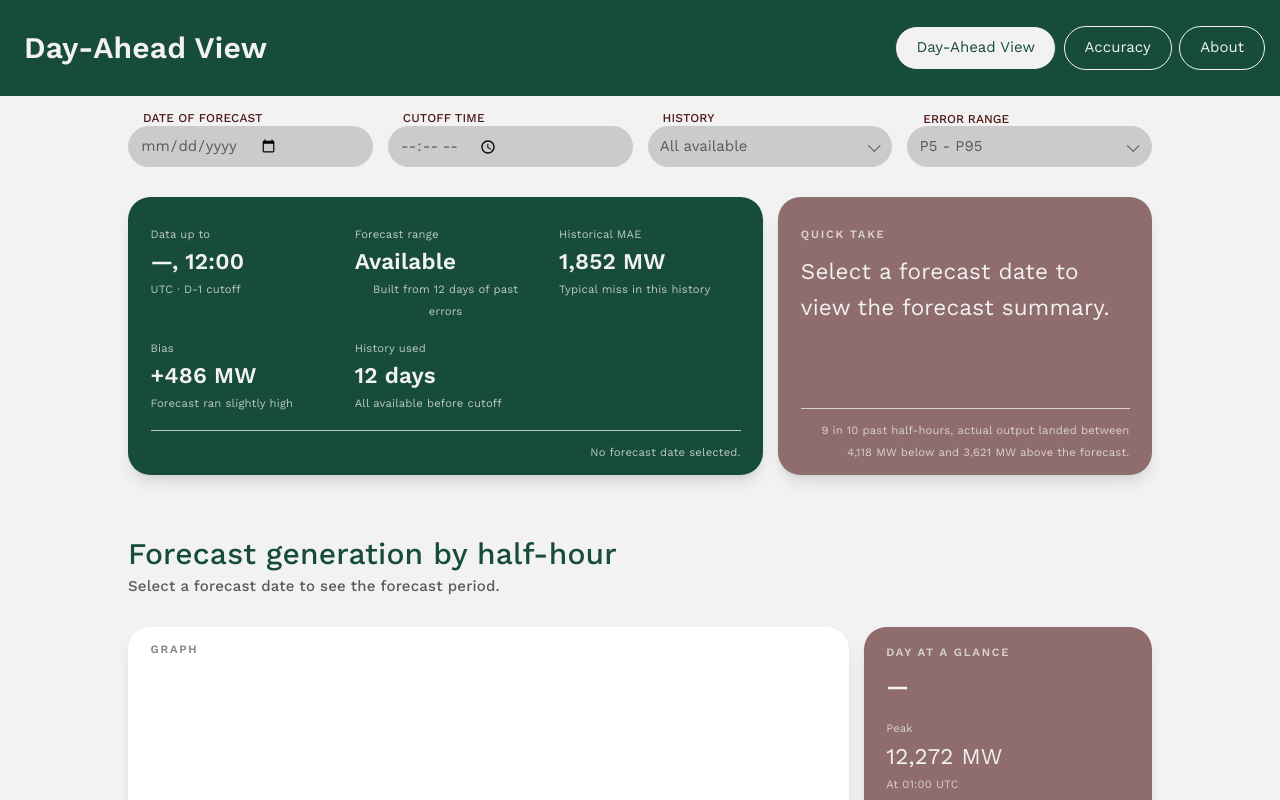
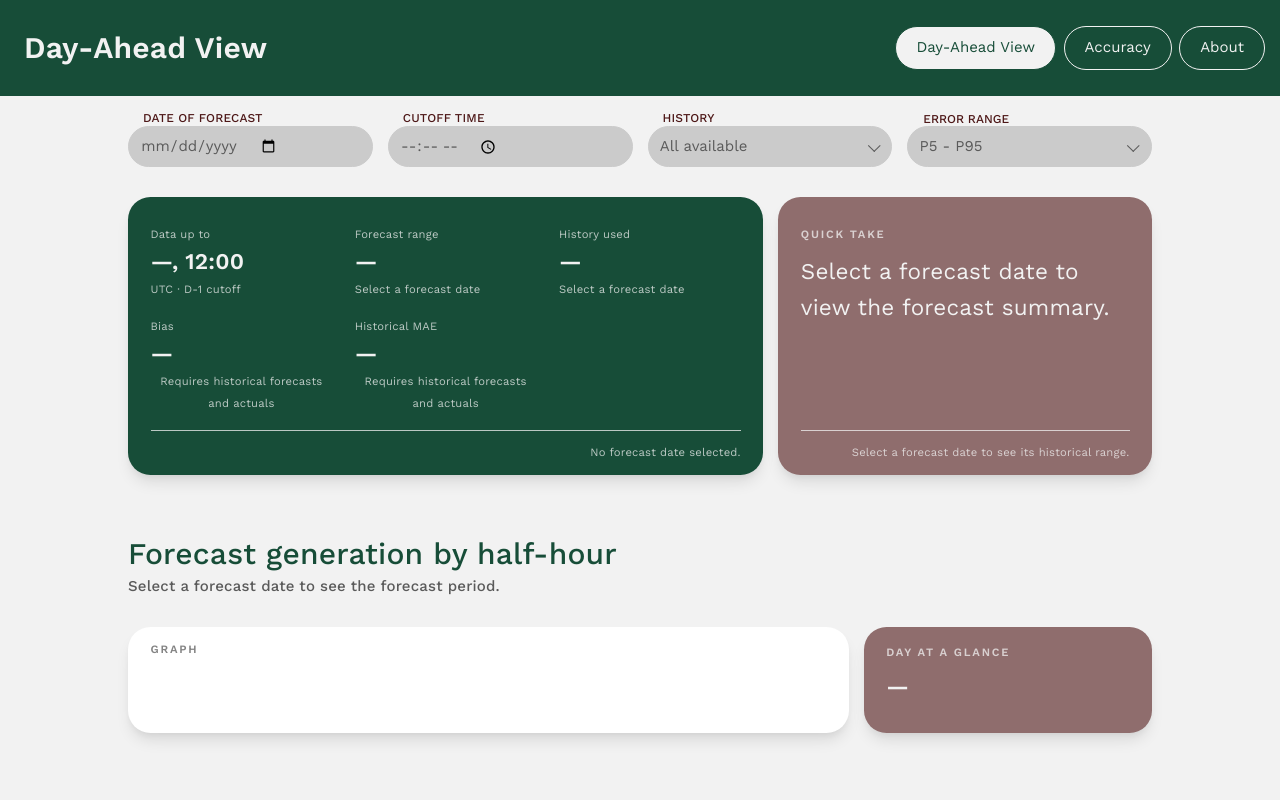
Before and after one commit to dishaap/reint-challenge, a React app in the folder frontend/: page / in a window 1280 px wide. Shown: the top 800 px of the page. Built offline with nearby package versions, Linux system fonts and the light colour scheme; the HTML template or start-up script is replaced by a standard one.

Commit message:
add api integration to dailymetrics

```diff
--- a/frontend/src/pages/DayAheadView.jsx
+++ b/frontend/src/pages/DayAheadView.jsx
@@ -3,13 +3,6 @@ import Filters from "../components/Filters";
 import Card from "../components/Card";
 import ForecastTable from "../components/ForecastTable";
 
-
-const dailyMetrics = [
-    { label: "Peak", value: "12,272 MW", detail: "At 01:00 UTC" },
-    { label: "Lowest", value: "6,471 MW", detail: "At 12:00 UTC" },
-    { label: "Average", value: "9,927 MW", detail: "Across 48 half-hours" },
-    { label: "Forecast age", value: "12.5–36 h", detail: "Published 13 Jan, 11:30 UTC" },
-]
 
 function getPreviousDate(date) {
     if (!date) return ""
@@ -46,23 +39,150 @@ function formatDayMonth(date) {
     }).format(parsedDate)
 }
 
+function formatMegawatts(value, signed = false) {
+    if (typeof value !== "number" || !Number.isFinite(value)) return "—"
+
+    const rounded = Math.round(value)
+    const sign = signed && rounded > 0 ? "+" : ""
+    return `${sign}${rounded.toLocaleString()} MW`
+}
+
+function formatTime(dateTime) {
+    if (!dateTime) return "—"
+
+    const parsedDate = new Date(dateTime)
+    if (Number.isNaN(parsedDate.getTime())) return "—"
+
+    return new Intl.DateTimeFormat("en-GB", {
+        hour: "2-digit",
+        minute: "2-digit",
+        hourCycle: "h23",
+        timeZone: "UTC",
+    }).format(parsedDate)
+}
+
+function getDailyMetrics(rows) {
+    const validRows = rows.filter(
+        (row) => typeof row.forecast === "number" && Number.isFinite(row.forecast),
+    )
+    if (validRows.length === 0) return []
+
+    const peak = validRows.reduce((highest, row) =>
+        row.forecast > highest.forecast ? row : highest,
+    )
+    const lowest = validRows.reduce((smallest, row) =>
+        row.forecast < smallest.forecast ? row : smallest,
+    )
+    const average = validRows.reduce((sum, row) => sum + row.forecast, 0) / validRows.length
+    const horizons = validRows
+        .map((row) => row.horizon_hours)
+        .filter((value) => typeof value === "number" && Number.isFinite(value))
+
+    function bandDetail(row) {
+        if (typeof row.lower !== "number" || typeof row.upper !== "number") return ""
+        return ` · range ${formatMegawatts(row.lower)}–${formatMegawatts(row.upper)}`
+    }
+
+    return [
+        {
+            label: "Peak",
+            value: formatMegawatts(peak.forecast),
+            detail: `At ${formatTime(peak.startTime)} UTC${bandDetail(peak)}`,
+        },
+        {
+            label: "Lowest",
+            value: formatMegawatts(lowest.forecast),
+            detail: `At ${formatTime(lowest.startTime)} UTC${bandDetail(lowest)}`,
+        },
+        {
+            label: "Average",
+            value: formatMegawatts(average),
+            detail: `Across ${validRows.length} half-hours`,
+        },
+        {
+            label: "Forecast age",
+            value: horizons.length > 0
+                ? `${Math.min(...horizons).toFixed(1)}–${Math.max(...horizons).toFixed(1)} h`
+                : "—",
+            detail: "Horizon across available forecasts",
+        },
+    ]
+}
+
 export default function DayAheadView({ filters, onFiltersChange }) {
     const forecastDate = filters.dates["Date of Forecast"] ?? ""
     const decisionDate = getPreviousDate(forecastDate)
     const [forecastRows, setForecastRows] = useState([])
+    const [historicalStats, setHistoricalStats] = useState(null)
+    const [forecastBand, setForecastBand] = useState(null)
     const [isLoadingForecasts, setIsLoadingForecasts] = useState(false)
     const [forecastError, setForecastError] = useState("")
 
+    const visibleStats = forecastDate ? historicalStats : null
+    const visibleBand = forecastDate ? forecastBand : null
+    const dailyMetrics = getDailyMetrics(forecastDate ? forecastRows : [])
+    const validForecasts = forecastDate
+        ? forecastRows.filter(
+            (row) => typeof row.forecast === "number" && Number.isFinite(row.forecast),
+        )
+        : []
+    const peakForecast = dailyMetrics.find((metric) => metric.label === "Peak")
+    const lowestForecast = dailyMetrics.find((metric) => metric.label === "Lowest")
+    const averageForecast = dailyMetrics.find((metric) => metric.label === "Average")
+    const peakRow = validForecasts.reduce(
+        (current, row) => !current || row.forecast > current.forecast ? row : current,
+        null,
+    )
+    const lowestRow = validForecasts.reduce(
+        (current, row) => !current || row.forecast < current.forecast ? row : current,
+        null,
+    )
+    const hasStats = visibleStats?.status === "ok"
+    const hasInsufficientHistory = visibleStats?.status === "insufficient_history"
     const summaryMetrics = [
         {
             label: "Data up to",
             value: `${formatDayMonth(decisionDate)}, ${filters.cutoffTime || "12:00"}`,
             detail: "UTC · D-1 cutoff",
         },
-        { label: "Forecast range", value: "Available", detail: "Built from 12 days of past errors" },
-        { label: "Historical MAE", value: "1,852 MW", detail: "Typical miss in this history" },
-        { label: "Bias", value: "+486 MW", detail: "Forecast ran slightly high" },
-        { label: "History used", value: "12 days", detail: "All available before cutoff" },
+        {
+            label: "Forecast range",
+            value: visibleBand === null ? "—" : visibleBand.available ? "Available" : "Unavailable",
+            detail: visibleBand?.available
+                ? `P${visibleBand.lower_pct}–P${visibleBand.upper_pct} range`
+                : visibleBand
+                    ? "Not enough eligible history"
+                    : "Select a forecast date",
+        },
+        {
+            label: "History used",
+            value: filters.history === "All available"
+                ? visibleStats
+                    ? `${visibleStats.history_days} days`
+                    : "—"
+                : `${filters.history === "Past 7 days" ? 7 : 14}-day window`,
+            detail: visibleStats
+                ? `${visibleStats.n.toLocaleString()} half-hours in selected history`
+                : "Select a forecast date",
+        },
+        {
+            label: "Bias",
+            value: hasStats ? formatMegawatts(historicalStats.bias, true) : "—",
+            detail: hasInsufficientHistory
+                ? "Not enough history"
+                : hasStats
+                    ? "Average forecast minus actual"
+                    : "Requires historical forecasts and actuals",
+        },
+        {
+            label: "Historical MAE",
+            value: hasStats ? formatMegawatts(historicalStats.mae) : "—",
+            detail: hasInsufficientHistory
+                ? "Not enough history"
+                : hasStats
+                    ? "Average absolute forecast error"
+                    : "Requires historical forecasts and actuals",
+        },
     ]
 
     useEffect(() => {
@@ -84,6 +204,9 @@ export default function DayAheadView({ filters, onFiltersChange }) {
         async function loadForecasts() {
             setIsLoadingForecasts(true)
             setForecastError("")
+            setForecastRows([])
+            setHistoricalStats(null)
+            setForecastBand(null)
 
             try {
                 const apiBase = (import.meta.env.VITE_API_URL || "http://localhost:8000")
@@ -101,11 +224,21 @@ export default function DayAheadView({ filters, onFiltersChange }) {
                 if (!Array.isArray(result.rows)) {
                     throw new Error("The forecast API returned an invalid rows value.")
                 }
+                if (!result.asof_stats || typeof result.asof_stats !== "object") {
+                    throw new Error("The forecast API returned invalid historical statistics.")
+                }
+                if (!result.band || typeof result.band.available !== "boolean") {
+                    throw new Error("The forecast API returned invalid forecast range availability.")
+                }
 
                 setForecastRows(result.rows)
+                setHistoricalStats(result.asof_stats)
+                setForecastBand(result.band)
             } catch (error) {
                 if (!controller.signal.aborted) {
                     setForecastRows([])
+                    setHistoricalStats(null)
+                    setForecastBand(null)
                     setForecastError(error instanceof Error ? error.message : String(error))
                 }
             } finally {
@@ -131,7 +264,7 @@ export default function DayAheadView({ filters, onFiltersChange }) {
                     tone="green"
                     metrics={summaryMetrics}
                     footer={decisionDate
-                            ? `Forecasts published after ${filters.cutoffTime || "12:00"} UTC on ${formatDate(decisionDate)} are not used.`
+                            ? `Forecasts published after ${filters.cutoffTime || "12:00"} UTC on ${formatDate(decisionDate)} are not used. Actuals for ${formatDate(forecastDate)} are not used to estimate historical MAE and bias.`
                             : "No forecast date selected."}
                 />
                 <Card
@@ -141,19 +274,31 @@ export default function DayAheadView({ filters, onFiltersChange }) {
                         paddingTop: "1.75rem"
                     }}
                 >
-                    {forecastDate ? (
+                    {isLoadingForecasts ? (
+                        <p className="quick-take-copy">Loading forecast summary…</p>
+                    ) : forecastError ? (
+                        <p className="quick-take-copy">Forecast summary is unavailable.</p>
+                    ) : peakRow && lowestRow && averageForecast ? (
                         <p className="quick-take-copy">
-                            Wind is forecast to average 9,927 MW on {formatDate(forecastDate)}, from 6,471 MW
-                            at 12:00 up to 12,272 MW at 00:00.
+                            Forecast generation averages {averageForecast.value} on {formatDate(forecastDate)},
+                            ranging from {lowestForecast.value} at {formatTime(lowestRow.startTime)} UTC
+                            to {peakForecast.value} at {formatTime(peakRow.startTime)} UTC.
                         </p>
                     ) : (
                         <p className="quick-take-copy">
-                            Select a forecast date to view the forecast summary.
+                            {forecastDate
+                                ? "No forecast data is available for this date and cutoff."
+                                : "Select a forecast date to view the forecast summary."}
                         </p>
                     )}
                     <p className="card-footer">
-                        9 in 10 past half-hours, actual output landed between 4,118 MW
-                        below and 3,621 MW above the forecast.
+                        {isLoadingForecasts
+                            ? "Calculating the selected historical forecast range…"
+                            : visibleBand?.available
+                                ? `P${visibleBand.lower_pct}–P${visibleBand.upper_pct} range calculated using ${filters.history.toLowerCase()} history.`
+                                : visibleBand
+                                    ? "The forecast range is unavailable because there is not enough eligible history."
+                                    : "Select a forecast date to see its historical range."}
                     </p>
                 </Card>
             </section>
```
